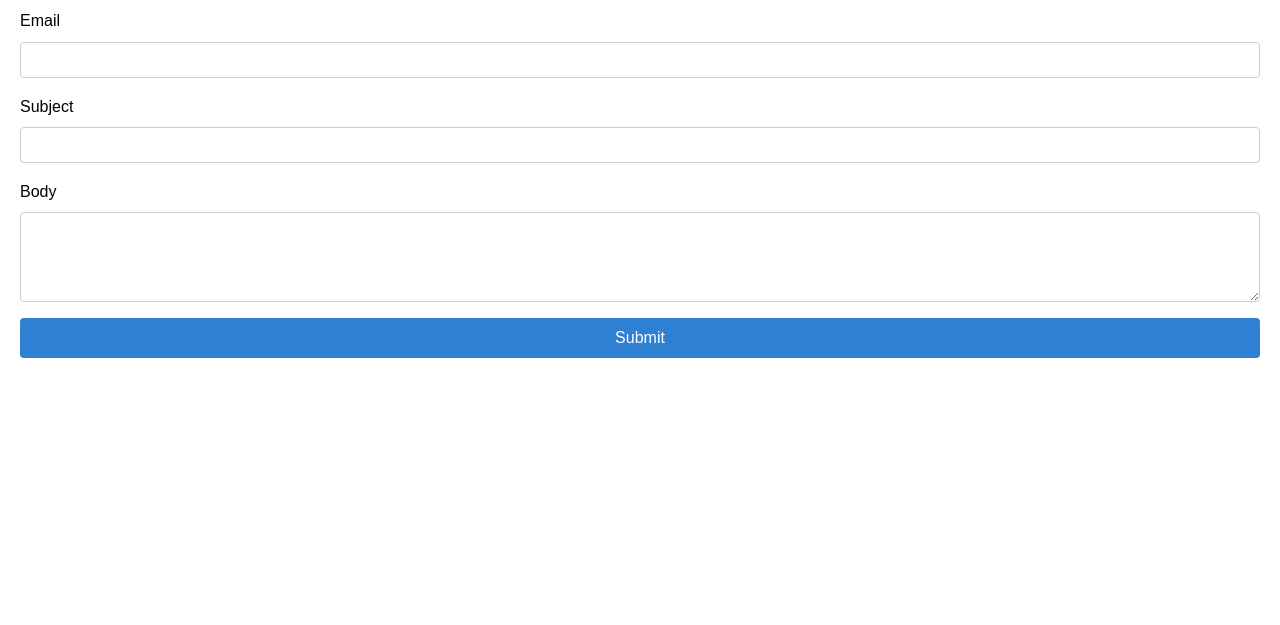
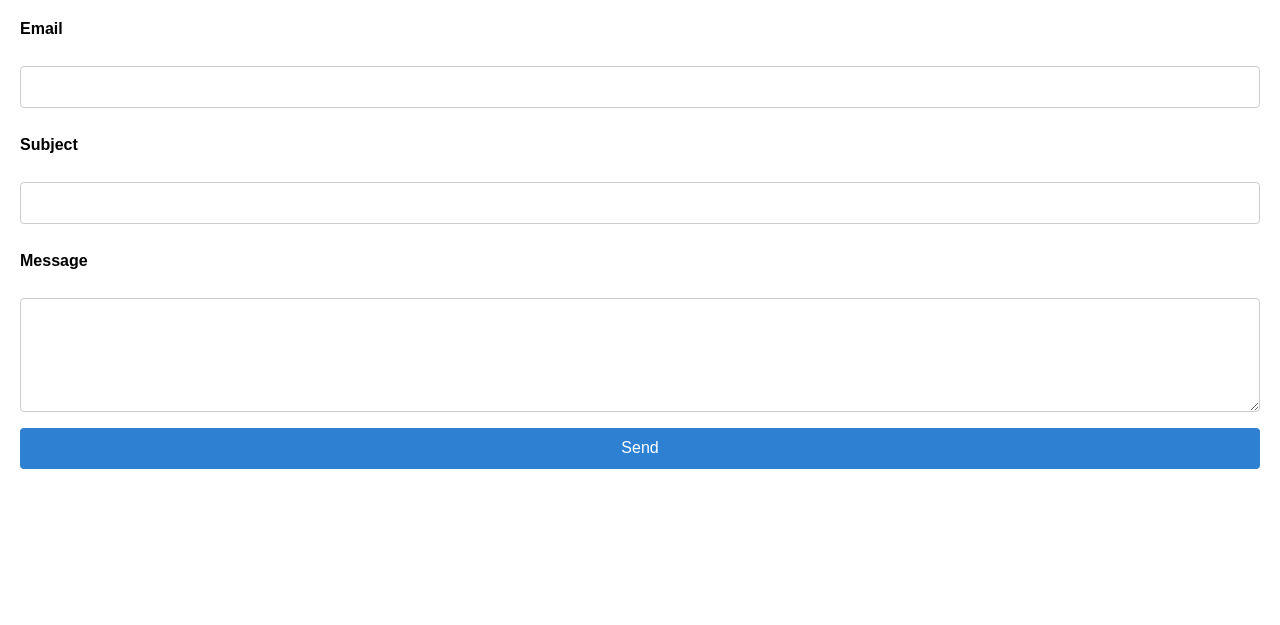
Before and after one commit to rahul-sg/portfolio, a plain HTML site: page contact/index.html in a window 1280 px wide. Shown: the part 175-800 px from the top of the page. Drawn offline with Linux system fonts and the light colour scheme.

Commit message:
added typography to contact form and top down layout

```diff
--- a/contact/index.html
+++ b/contact/index.html
@@ -10,6 +10,7 @@
             --hover-background: hsl(210, 65%, 95%);
         }
 
+        /* Navigation bar */
         nav {
             display: flex;
             justify-content: center;
@@ -60,21 +61,28 @@
         }
 
         label {
-            display: flex;
-            flex-direction: column;
+            display: block;
+            margin-block: 0.5em;
+            font-weight: bold;
             font-size: 1em;
         }
 
-        input, textarea {
-            margin-top: 0.5em;
-            padding: 0.5em;
+        input, textarea, button {
+            font-family: inherit;
+            display: block;
+            width: 100%;
+            box-sizing: border-box;
+            padding: 0.7em;
             font-size: 1em;
             border: 1px solid hsl(0, 0%, 80%);
             border-radius: 4px;
         }
 
+        textarea {
+            resize: vertical;
+        }
+
         button {
-            padding: 0.7em;
             background-color: var(--color-accent);
             color: white;
             font-size: 1em;
@@ -97,21 +105,18 @@
         <a href="https://rahul-sg.github.io/portfolio/resume/">Resume</a>
     </nav>
 
-    <h1>Contacts</h1>
+    <h1>Contact me</h1>
     <form action="mailto:rasengupta@ucsd.edu" method="post" enctype="text/plain">
-        <label>
-            Email
-            <input name="email" type="email" required>
-        </label>
-        <label>
-            Subject
-            <input name="subject" type="text" required>
-        </label>
-        <label>
-            Body
-            <textarea name="body" rows="5" required></textarea>
-        </label>
-        <button type="submit">Submit</button>
+        <label for="email">Email</label>
+        <input id="email" name="email" type="email" required>
+
+        <label for="subject">Subject</label>
+        <input id="subject" name="subject" type="text" required>
+
+        <label for="body">Message</label>
+        <textarea id="body" name="body" rows="5" required></textarea>
+
+        <button type="submit">Send</button>
     </form>
 </body>
 </html>
```
